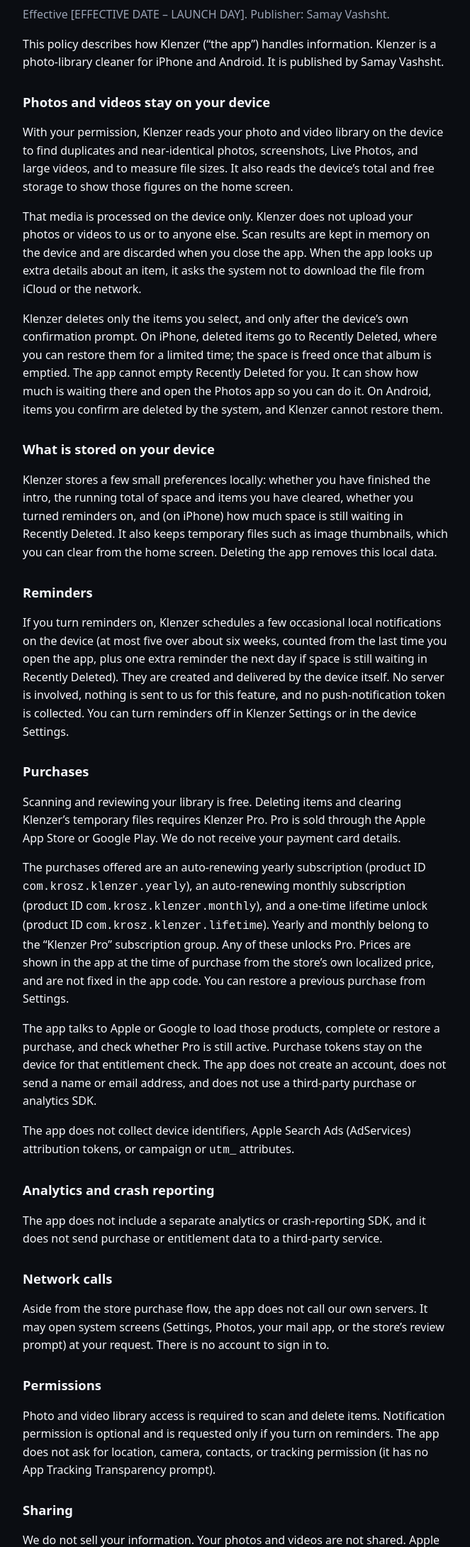
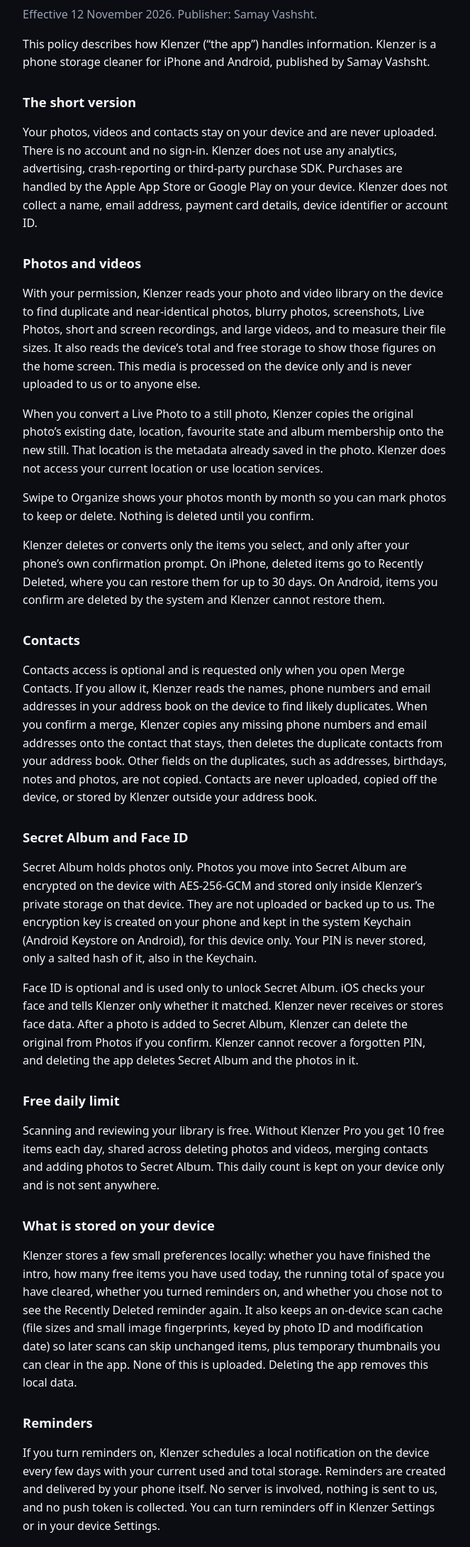
Before and after one commit to samayhuf-star/app-legal, a plain HTML site: page klenzer/privacy.html in a window 1280 px wide. Shown: the part 220-2400 px from the top of the page at 71% size, without its empty margins (308-971 px from the left). Drawn offline with Linux system fonts and the light colour scheme.

Commit message:
Update Klenzer privacy, terms and support for Merge Contacts, Secret Album, Face ID and the 10-item daily limit.

```diff
--- a/klenzer/privacy.html
+++ b/klenzer/privacy.html
@@ -32,40 +32,49 @@ footer { color: var(--muted); font-size: 0.9rem; padding-bottom: 3rem; }
   </header>
   <main>
 
-    <p class="muted">Effective [EFFECTIVE DATE – LAUNCH DAY]. Publisher: Samay Vashsht.</p>
-    <p>This policy describes how Klenzer (“the app”) handles information. Klenzer is a photo-library cleaner for iPhone and Android. It is published by Samay Vashsht.</p>
+    <p class="muted">Effective 12 November 2026. Publisher: Samay Vashsht.</p>
+    <p>This policy describes how Klenzer (“the app”) handles information. Klenzer is a phone storage cleaner for iPhone and Android, published by Samay Vashsht.</p>
 
-    <h2>Photos and videos stay on your device</h2>
-    <p>With your permission, Klenzer reads your photo and video library on the device to find duplicates and near-identical photos, screenshots, Live Photos, and large videos, and to measure file sizes. It also reads the device’s total and free storage to show those figures on the home screen.</p>
-    <p>That media is processed on the device only. Klenzer does not upload your photos or videos to us or to anyone else. Scan results are kept in memory on the device and are discarded when you close the app. When the app looks up extra details about an item, it asks the system not to download the file from iCloud or the network.</p>
-    <p>Klenzer deletes only the items you select, and only after the device’s own confirmation prompt. On iPhone, deleted items go to Recently Deleted, where you can restore them for a limited time; the space is freed once that album is emptied. The app cannot empty Recently Deleted for you. It can show how much is waiting there and open the Photos app so you can do it. On Android, items you confirm are deleted by the system, and Klenzer cannot restore them.</p>
+    <h2>The short version</h2>
+    <p>Your photos, videos and contacts stay on your device and are never uploaded. There is no account and no sign-in. Klenzer does not use any analytics, advertising, crash-reporting or third-party purchase SDK. Purchases are handled by the Apple App Store or Google Play on your device. Klenzer does not collect a name, email address, payment card details, device identifier or account ID.</p>
+
+    <h2>Photos and videos</h2>
+    <p>With your permission, Klenzer reads your photo and video library on the device to find duplicate and near-identical photos, blurry photos, screenshots, Live Photos, short and screen recordings, and large videos, and to measure their file sizes. It also reads the device’s total and free storage to show those figures on the home screen. This media is processed on the device only and is never uploaded to us or to anyone else.</p>
+    <p>When you convert a Live Photo to a still photo, Klenzer copies the original photo’s existing date, location, favourite state and album membership onto the new still. That location is the metadata already saved in the photo. Klenzer does not access your current location or use location services.</p>
+    <p>Swipe to Organize shows your photos month by month so you can mark photos to keep or delete. Nothing is deleted until you confirm.</p>
+    <p>Klenzer deletes or converts only the items you select, and only after your phone’s own confirmation prompt. On iPhone, deleted items go to Recently Deleted, where you can restore them for up to 30 days. On Android, items you confirm are deleted by the system and Klenzer cannot restore them.</p>
+
+    <h2>Contacts</h2>
+    <p>Contacts access is optional and is requested only when you open Merge Contacts. If you allow it, Klenzer reads the names, phone numbers and email addresses in your address book on the device to find likely duplicates. When you confirm a merge, Klenzer copies any missing phone numbers and email addresses onto the contact that stays, then deletes the duplicate contacts from your address book. Other fields on the duplicates, such as addresses, birthdays, notes and photos, are not copied. Contacts are never uploaded, copied off the device, or stored by Klenzer outside your address book.</p>
+
+    <h2>Secret Album and Face ID</h2>
+    <p>Secret Album holds photos only. Photos you move into Secret Album are encrypted on the device with AES-256-GCM and stored only inside Klenzer’s private storage on that device. They are not uploaded or backed up to us. The encryption key is created on your phone and kept in the system Keychain (Android Keystore on Android), for this device only. Your PIN is never stored, only a salted hash of it, also in the Keychain.</p>
+    <p>Face ID is optional and is used only to unlock Secret Album. iOS checks your face and tells Klenzer only whether it matched. Klenzer never receives or stores face data. After a photo is added to Secret Album, Klenzer can delete the original from Photos if you confirm. Klenzer cannot recover a forgotten PIN, and deleting the app deletes Secret Album and the photos in it.</p>
+
+    <h2>Free daily limit</h2>
+    <p>Scanning and reviewing your library is free. Without Klenzer Pro you get 10 free items each day, shared across deleting photos and videos, merging contacts and adding photos to Secret Album. This daily count is kept on your device only and is not sent anywhere.</p>
 
     <h2>What is stored on your device</h2>
-    <p>Klenzer stores a few small preferences locally: whether you have finished the intro, the running total of space and items you have cleared, whether you turned reminders on, and (on iPhone) how much space is still waiting in Recently Deleted. It also keeps temporary files such as image thumbnails, which you can clear from the home screen. Deleting the app removes this local data.</p>
+    <p>Klenzer stores a few small preferences locally: whether you have finished the intro, how many free items you have used today, the running total of space you have cleared, whether you turned reminders on, and whether you chose not to see the Recently Deleted reminder again. It also keeps an on-device scan cache (file sizes and small image fingerprints, keyed by photo ID and modification date) so later scans can skip unchanged items, plus temporary thumbnails you can clear in the app. None of this is uploaded. Deleting the app removes this local data.</p>
 
     <h2>Reminders</h2>
-    <p>If you turn reminders on, Klenzer schedules a few occasional local notifications on the device (at most five over about six weeks, counted from the last time you open the app, plus one extra reminder the next day if space is still waiting in Recently Deleted). They are created and delivered by the device itself. No server is involved, nothing is sent to us for this feature, and no push-notification token is collected. You can turn reminders off in Klenzer Settings or in the device Settings.</p>
+    <p>If you turn reminders on, Klenzer schedules a local notification on the device every few days with your current used and total storage. Reminders are created and delivered by your phone itself. No server is involved, nothing is sent to us, and no push token is collected. You can turn reminders off in Klenzer Settings or in your device Settings.</p>
 
     <h2>Purchases</h2>
-    <p>Scanning and reviewing your library is free. Deleting items and clearing Klenzer’s temporary files requires Klenzer Pro. Pro is sold through the Apple App Store or Google Play. We do not receive your payment card details.</p>
-    <p>The purchases offered are an auto-renewing yearly subscription (product ID <code>com.krosz.klenzer.yearly</code>), an auto-renewing monthly subscription (product ID <code>com.krosz.klenzer.monthly</code>), and a one-time lifetime unlock (product ID <code>com.krosz.klenzer.lifetime</code>). Yearly and monthly belong to the “Klenzer Pro” subscription group. Any of these unlocks Pro. Prices are shown in the app at the time of purchase from the store’s own localized price, and are not fixed in the app code. You can restore a previous purchase from Settings.</p>
-    <p>The app talks to Apple or Google to load those products, complete or restore a purchase, and check whether Pro is still active. Purchase tokens stay on the device for that entitlement check. The app does not create an account, does not send a name or email address, and does not use a third-party purchase or analytics SDK.</p>
-    <p>The app does not collect device identifiers, Apple Search Ads (AdServices) attribution tokens, or campaign or <code>utm_</code> attributes.</p>
+    <p>Beyond the free daily limit, deleting items, merging contacts and adding photos to Secret Album require Klenzer Pro. Converting Live Photos to stills requires Klenzer Pro. Pro is sold through the Apple App Store or Google Play as an auto-renewing yearly subscription (<code>com.krosz.klenzer.yearly</code>), an auto-renewing monthly subscription (<code>com.krosz.klenzer.monthly</code>), or a one-time lifetime unlock (<code>com.krosz.klenzer.lifetime</code>). Prices are shown in the app from the store’s own localized price at the time of purchase.</p>
+    <p>The app talks only to Apple or Google, using the store’s own purchase system on the device, to load products, complete or restore a purchase, and check whether Pro is active. We do not receive your payment card details, and no purchase data is sent to us or to any third-party service. You can restore a previous purchase from Settings or from the Klenzer Pro screen.</p>
 
-    <h2>Analytics and crash reporting</h2>
-    <p>The app does not include a separate analytics or crash-reporting SDK, and it does not send purchase or entitlement data to a third-party service.</p>
-
-    <h2>Network calls</h2>
-    <p>Aside from the store purchase flow, the app does not call our own servers. It may open system screens (Settings, Photos, your mail app, or the store’s review prompt) at your request. There is no account to sign in to.</p>
+    <h2>Analytics, advertising and tracking</h2>
+    <p>Klenzer has no analytics, advertising or crash-reporting SDK. It does not track you across apps or websites and does not show an App Tracking Transparency prompt. It does not collect device identifiers, advertising identifiers, attribution tokens or campaign attributes.</p>
 
     <h2>Permissions</h2>
-    <p>Photo and video library access is required to scan and delete items. Notification permission is optional and is requested only if you turn on reminders. The app does not ask for location, camera, contacts, or tracking permission (it has no App Tracking Transparency prompt).</p>
+    <p>Photo and video library access is needed to scan, delete, convert and add to Secret Album. Contacts access is optional and only requested when you open Merge Contacts. Face ID is optional and only used to unlock Secret Album. Notification permission is optional and only requested if you turn on reminders. Klenzer does not request camera, microphone, location or tracking permission. You can change or revoke any permission at any time in your device Settings.</p>
 
     <h2>Sharing</h2>
-    <p>We do not sell your information. Your photos and videos are not shared. Apple or Google processes the payment under their own policies. The app does not share purchase history or an account ID with us or with a third-party SDK.</p>
+    <p>We do not sell or share your information. Your photos, videos and contacts are not shared with anyone. Apple or Google processes payments under their own privacy policies.</p>
 
     <h2>Retention and deletion</h2>
-    <p>On-device preferences and temporary files are removed if you delete the app. Purchase records are held by the store for as long as needed to provide the purchase and to meet their legal obligations. Restoring a purchase from the store will unlock Pro again if the store still shows a valid purchase.</p>
+    <p>Everything Klenzer stores, including Secret Album, stays on your device and is removed when you delete the app. Purchase records are held by Apple or Google. Restoring a purchase unlocks Pro again if the store still shows a valid purchase.</p>
 
     <h2>Children</h2>
     <p>Klenzer is not directed at children under 13.</p>
@@ -74,7 +83,7 @@ footer { color: var(--muted); font-size: 0.9rem; padding-bottom: 3rem; }
     <p>If this policy changes, we will update this page and the date above.</p>
 
     <h2>Contact</h2>
-    <p>The grievance officer is Samay Vashsht. For questions, requests, or grievances, contact the grievance officer by email at <a href="mailto:samayhuf@gmail.com">samayhuf@gmail.com</a>. No phone number is published.</p>
+    <p>The grievance officer is Samay Vashsht. For questions, requests, or grievances, email <a href="mailto:samayhuf@gmail.com">samayhuf@gmail.com</a>. No phone number is published.</p>
     <p>Postal address: 2/61 Bhim Street, Vishwas Nagar, Delhi 110032, India</p>
 
   </main>
```
Also changed, not shown: klenzer/support.html (+10 -4 lines), klenzer/terms.html (+3 -3 lines).
